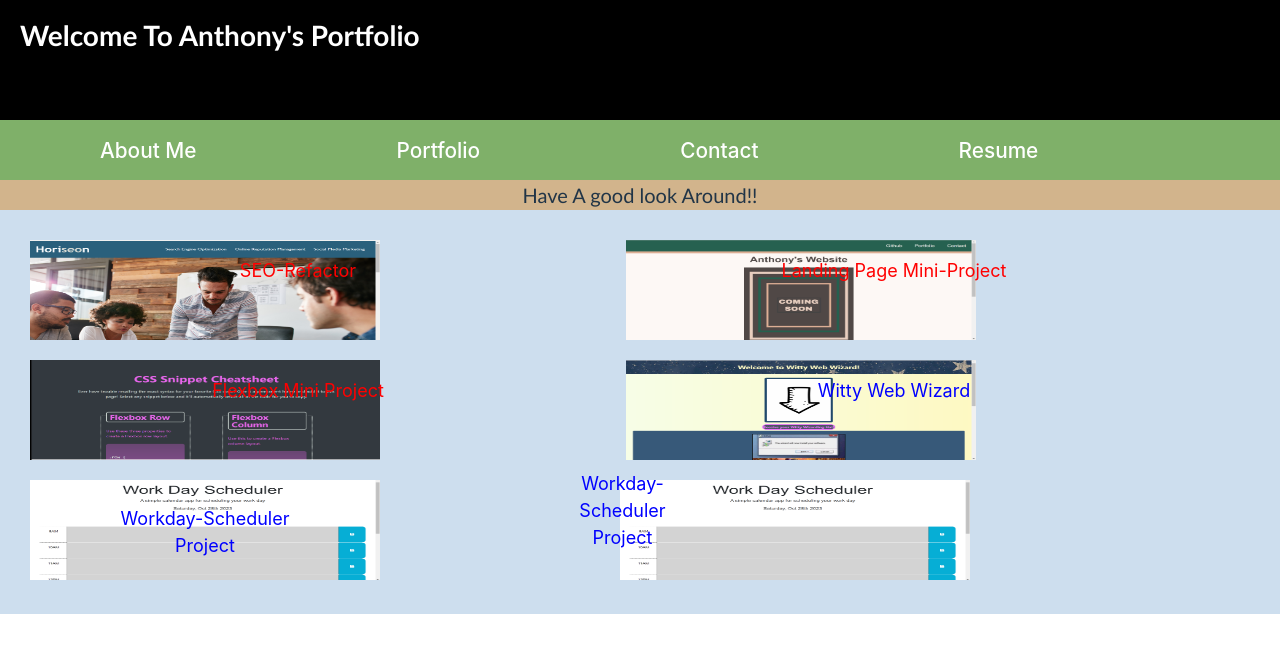
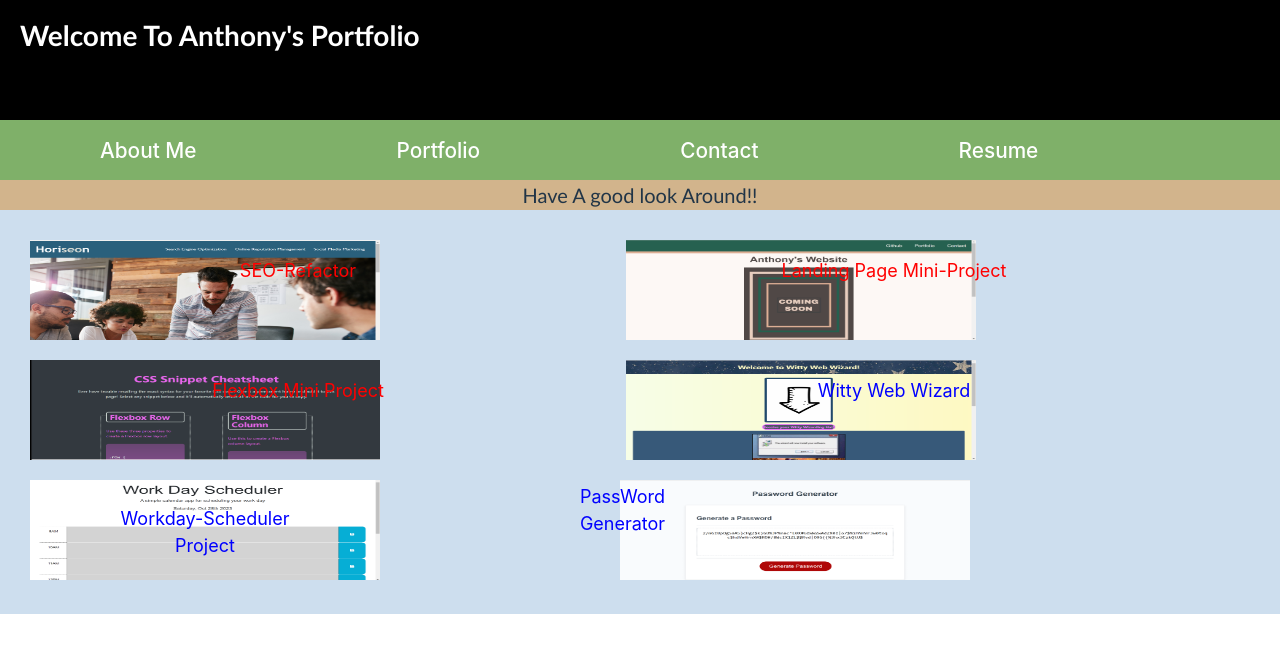
Before and after one commit to ant05man/React-Portfolio, a React (Vite) app: page /portfolio in a window 1280 px wide. Shown: the top 652 px of the page. Built offline with nearby package versions, Linux system fonts and the light colour scheme.

Commit message:
added password generator

```diff
--- a/src/components/Portfolio.jsx
+++ b/src/components/Portfolio.jsx
@@ -40,10 +40,10 @@ function Portfolio() {
                     <div className="bottom-center">Workday-Scheduler Project</div>
                 </div>
                 <div id="box6" className="imageContainer">
-                    <a href="https://ant05man.github.io/Workday-scheduler/">
-                        <img src="src/components/Screenshot (42).png" />
+                    <a href="https://ant05man.github.io/password-generator/">
+                        <img src="src/components/Screenshot (8).png" />
                     </a>
-                    <div className="bottom-center">Workday-Scheduler Project</div>
+                    <div className="bottom-center">PassWord Generator</div>
                 </div>
             </div>
         </section>
```
Also changed, not shown: src/components/Screenshot (8).png (added).
